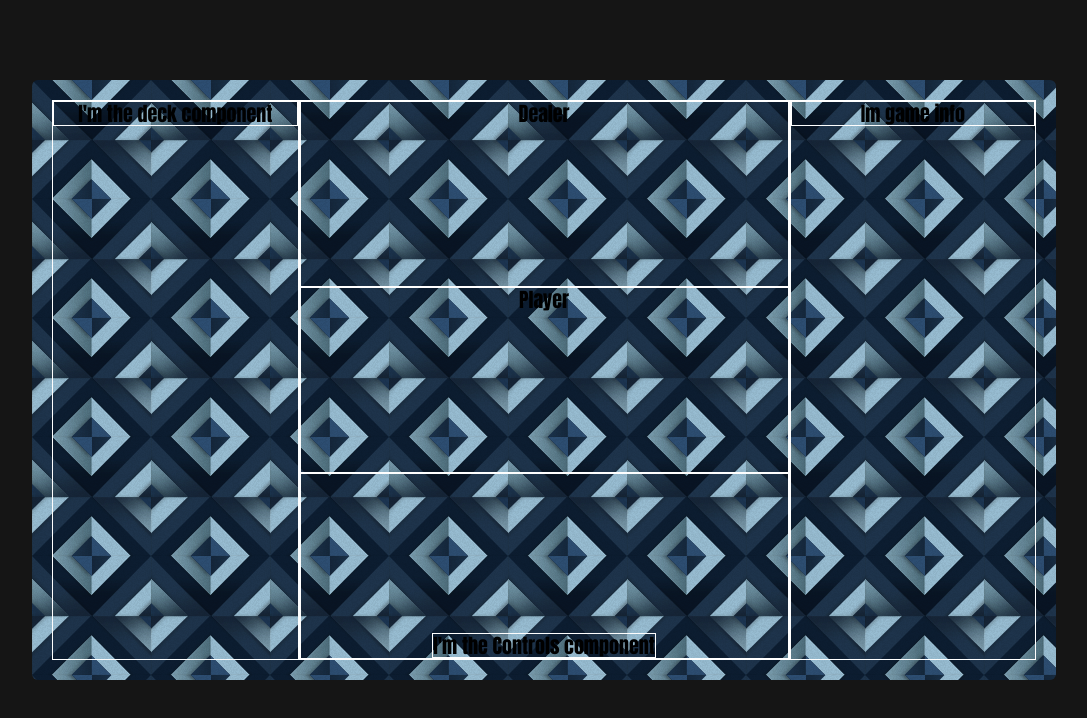
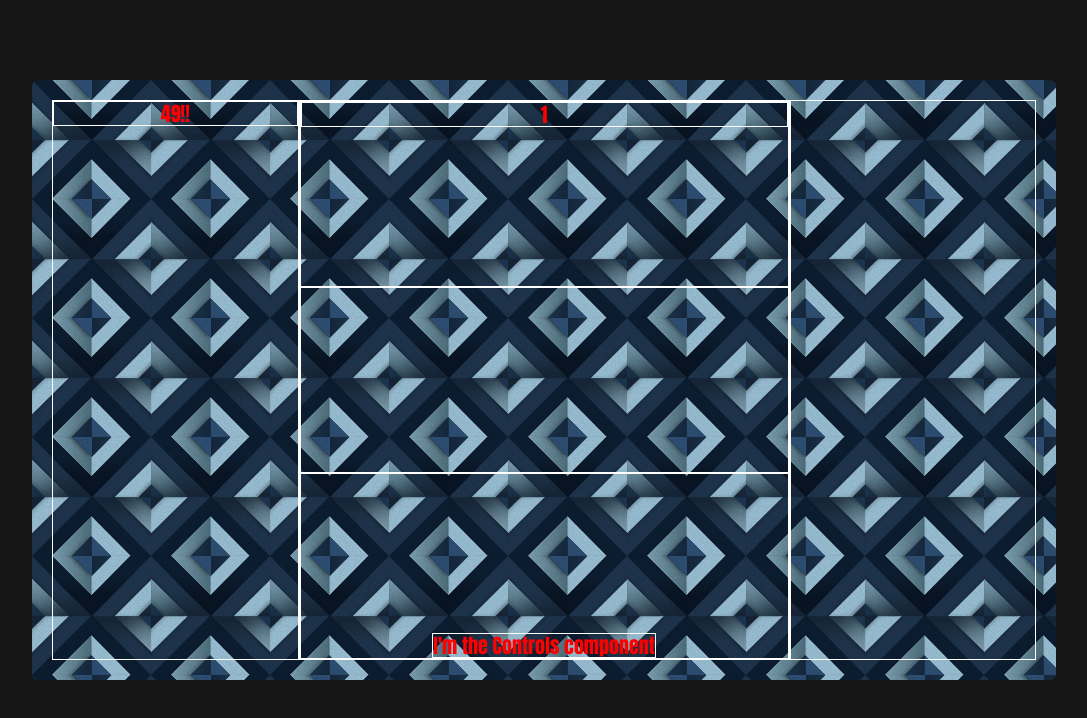
Before and after one commit to TGMorais/blackjack-react, a React app: page / in a window 1280 px wide. Both pictures are taken after a click on the button "Start Game". Shown: the whole page, without its empty margins (96-1183 px from the left). Built offline with nearby package versions, Linux system fonts and the light colour scheme.

Commit message:
Add propTypes to gameState.
Rename Blackjack to BlackjackTable
Removed useless components

```diff
--- a/package.json
+++ b/package.json
@@ -5,6 +5,7 @@
   "version": "0.0.1",
   "private": true,
   "dependencies": {
+    "prop-types": "^15.6.0",
     "react": "^16.2.0",
     "react-dom": "^16.2.0",
     "react-scripts": "1.1.0"
--- a/src/state/gameState.js
+++ b/src/state/gameState.js
@@ -1,3 +1,5 @@
+import PropTypes from 'prop-types';
+
 const gameState = {
     started: false,
     player:  {
@@ -7,4 +9,22 @@ const gameState = {
     deck: []
 }
 
+export const GameCardShape = PropTypes.shape({
+    name: PropTypes.oneOfType([
+        PropTypes.string,
+        PropTypes.number
+    ]),
+    suit: PropTypes.oneOf( ["spades", "diamonds", "hearts", "clubs"] ),
+    value: PropTypes.number
+})
+export const GamePlayershape = PropTypes.shape({
+    hand: PropTypes.arrayOf(GameCardShape)
+})
+
+export const GameStateShape = PropTypes.shape({
+    deck: PropTypes.arrayOf(GameCardShape),
+    player: GamePlayershape,
+    dealer: GamePlayershape
+})
+
 export default gameState
--- a/src/ui/Blackjack.js
+++ b/src/ui/BlackjackTable.js
@@ -1,12 +1,19 @@
 import React from "react";
+import PropTypes from 'prop-types'
+
+import { GameStateShape, GameCardShape } from '../state/gameState';
+
+
 import "./styles/base.css";
 import "./styles/flex.css";
+
 import Controls from "./components/controls/Controls";
 import Deck from "./components/deck/Deck";
-import Hand from "./components/hand/Hand";
-import GameInfo from "./components/gameInfo/GameInfo";
+import Dealer from "./components/dealer/Dealer";
 
 import bgImage from "./img/pattern.png"
+
+
 
 const bjStyle = {
   width: "100%",
@@ -24,14 +31,19 @@ const bjStyle = {
   backgroundImage: `url("${bgImage}")`
 };
 
-class Blackjack extends React.Component {
+class BlackjackTable extends React.Component {
+  static propTypes = {
+    gameState: GameCardShape
+  }
+
   render() {
-    const { props } = this;
-    const { gameState, onStart } = props;
-    // const { state } = game;
+    const { gameState, onStart } = this.props;
+    const { deck, dealer, player } = gameState;
+
+    console.log('will render table', gameState)
 
     const game = gameState.started ? (
-      <Gamescreen />
+      <Gamescreen {...gameState} />
     ) : (
       <Startscreen onStart={onStart} />
     );
@@ -44,6 +56,10 @@ class Blackjack extends React.Component {
   }
 }
 
+// BlackjackTable.propTypes = {
+//   gameState: GameStateShape
+// }
+
 const Startscreen = ({ onStart }) => {
   return (
     <div className="start-screen flex flex-1 flex-centered">
@@ -52,24 +68,29 @@ const Startscreen = ({ onStart }) => {
   );
 };
 
-const Gamescreen = () => {
+const Gamescreen = ({deck, player, dealer}) => {
+  console.log('will render gamescreen', dealer)
   return (
     <React.Fragment>
       <div className="flex-1">
-        <Deck />
+        <Deck cards={deck}/>
       </div>
       <div className="flex-2 flex flex-col">
-        <div className="flex-1">Dealer</div>
-        <div className="flex-1">Player</div>
+        <div className="flex-1">
+          <Dealer {...dealer} />
+        </div>
+        <div className="flex-1">
+          {/* <Player /> */}
+        </div>
         <div className="flex-1 flex flex-centered flex-align-end">
           <Controls />
         </div>
       </div>
       <div className="flex-1">
-        <GameInfo />
+        {/* <GameInfo /> */}
       </div>
     </React.Fragment>
   );
 };
 
-export default Blackjack;
+export default BlackjackTable;
--- a/src/ui/GameContainer.js
+++ b/src/ui/GameContainer.js
@@ -1,8 +1,7 @@
 import React from "react";
 
-import Blackjack from "./Blackjack";
+import BlackjackTable from "./BlackjackTable";
 import { pipe } from '../state/utils/functional';
-
 import gameState from "../state/gameState";
 import gameActions from "../state/gameActions";
 
@@ -31,7 +30,7 @@ class GameContainer extends React.Component {
 
   render() {
     const { state, handleStart } = this;
-    return <Blackjack gameState={state} onStart={handleStart} />;
+    return <BlackjackTable gameState={state} onStart={handleStart} />;
   }
 }
 
--- /dev/null
+++ b/src/ui/components/dealer/Dealer.js
@@ -0,0 +1,11 @@
+import React from "react";
+
+const Dealer = ({ hand = [] }) => {
+  return (
+      <div>
+          {hand.length}
+      </div>
+  )
+};
+
+export default Dealer;
--- a/src/ui/components/deck/Deck.js
+++ b/src/ui/components/deck/Deck.js
@@ -1,8 +1,8 @@
 import React from 'react'
 
-const Deck = ({style}) => (
-    <div className="deck" style={style}>
-        I'm the deck component
+const Deck = ({cards = []}) => (
+    <div className="deck">
+        {cards.length}!!
     </div>
 )
 
--- a/src/ui/components/gameInfo/GameInfo.js
+++ /dev/null
@@ -1,10 +0,0 @@
-import React from 'react'
-const GameInfo = () => {
-    return (
-        <div className="gameinfo">
-            Im game info
-        </div>
-    )
-}
-
-export default GameInfo;
--- a/src/ui/components/hand/Hand.js
+++ /dev/null
@@ -1,9 +0,0 @@
-import React from 'react'
-
-const Hand = () => (
-    <div className="hand">
-        I'm the Hand component
-    </div>
-)
-
-export default Hand;
--- a/src/ui/styles/base.css
+++ b/src/ui/styles/base.css
@@ -2,6 +2,7 @@ body, #root {
     width: 100%;
     height: 100%;
     background: #151515;
+    color: red;
     font-family: 'Anton', 'Lucida Grande', 'Roboto', 'Helvetica', 'sans serif';
     font-size: 20px;
 }
```
